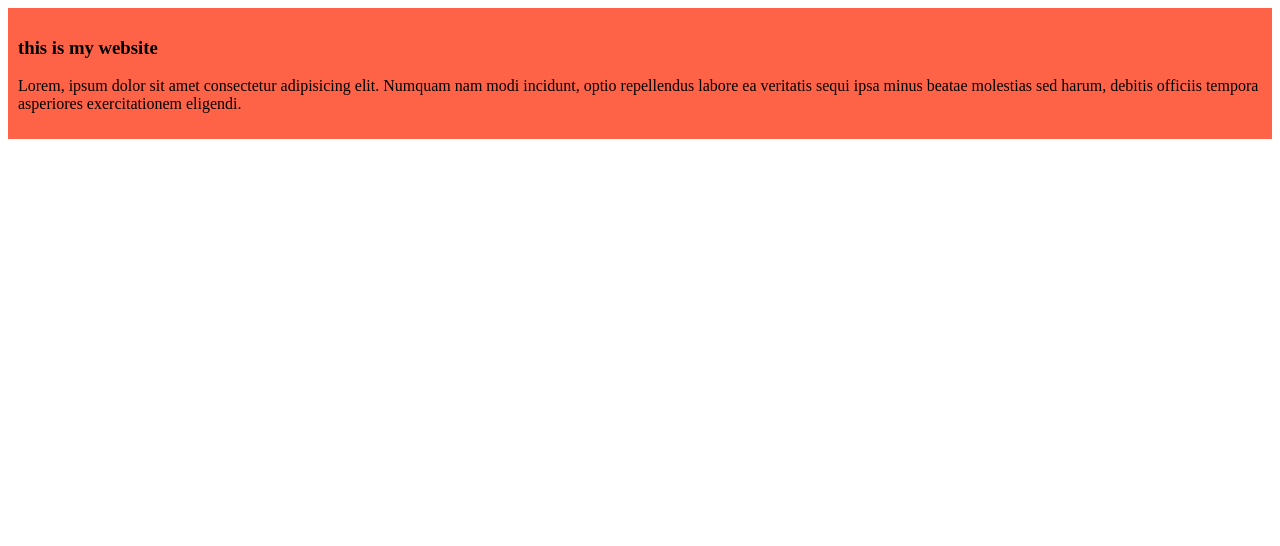
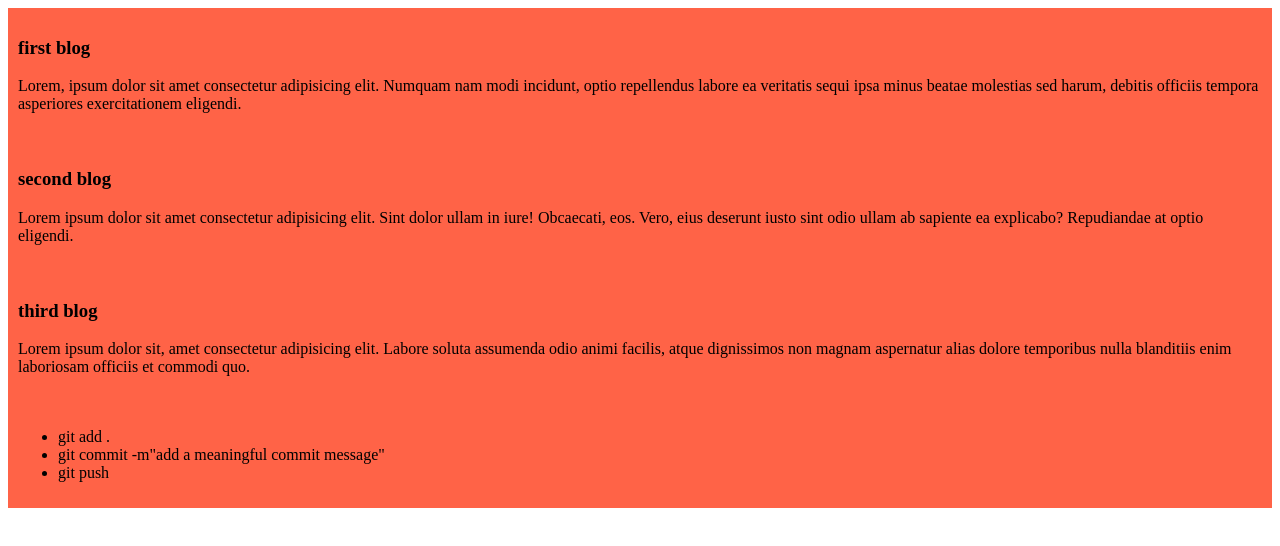
Before and after one commit to Rifate-nur-shawn/first-github-ripo, a plain HTML site: page index.html in a window 1280 px wide. Drawn offline with Linux system fonts and the light colour scheme.

Commit message:
added some list to push

```diff
--- a/index.html
+++ b/index.html
@@ -8,8 +8,24 @@
 </head>
 <body>
     <div>
-        <h3>this is my website</h3>
+        <h3>first blog </h3>
         <p>Lorem, ipsum dolor sit amet consectetur adipisicing elit. Numquam nam modi incidunt, optio repellendus labore ea veritatis sequi ipsa minus beatae molestias sed harum, debitis officiis tempora asperiores exercitationem eligendi.</p>
     </div>
+    <div>
+        <h3>second blog</h3>
+        <p>Lorem ipsum dolor sit amet consectetur adipisicing elit. Sint dolor ullam in iure! Obcaecati, eos. Vero, eius deserunt iusto sint odio ullam ab sapiente ea explicabo? Repudiandae at optio eligendi.</p>
+    </div>
+    <div>
+        <h3>third blog</h3>
+        <p>Lorem ipsum dolor sit, amet consectetur adipisicing elit. Labore soluta assumenda odio animi facilis, atque dignissimos non magnam aspernatur alias dolore temporibus nulla blanditiis enim laboriosam officiis et commodi quo.</p>
+    </div>
+    <div>
+        <ul>
+        <li>git add .</li>
+        <li>git commit -m"add a meaningful commit message"</li>
+        <li>git push</li>
+    </ul>
+</div>
+
 </body>
 </html>
```
